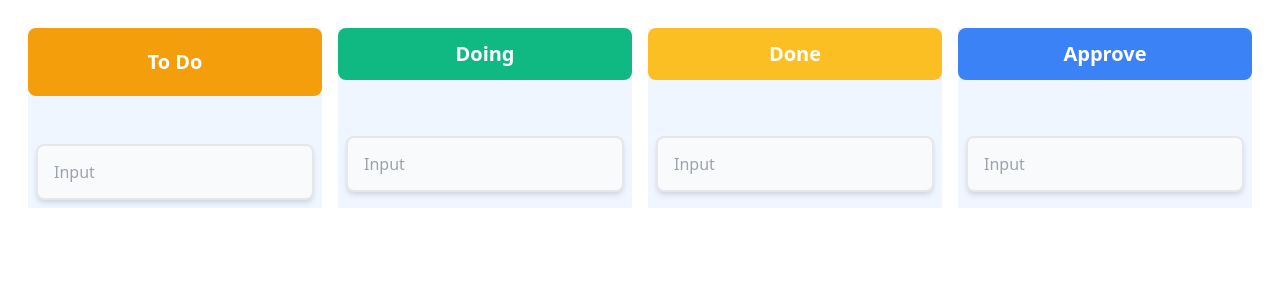
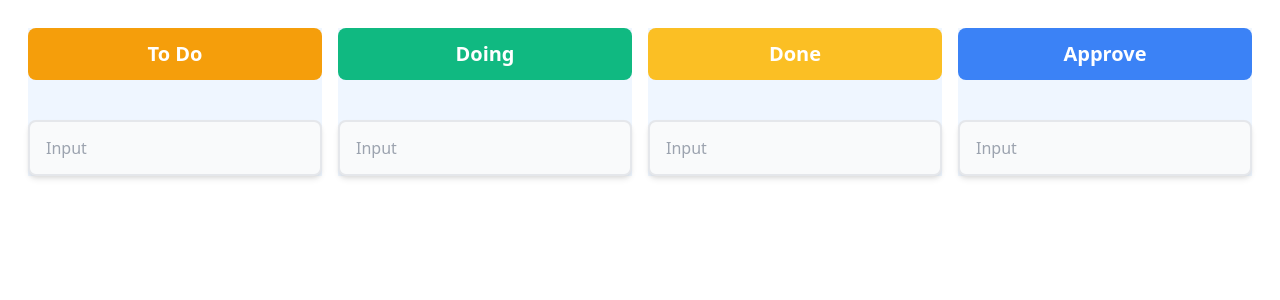
Before and after one commit to pluemthnn/morph-Interns, a React (Create React App) app: page / in a window 1280 px wide. Shown: the top 300 px of the page. Built offline with nearby package versions, Linux system fonts and the light colour scheme.

Commit message:
update components

```diff
--- a/src/App.js
+++ b/src/App.js
@@ -5,7 +5,7 @@ import Input from "./components/Input.js";
 function App() {
   return (
     <div className="grid grid-cols-4 gap-4 p-7">
-      <Header className="border-8 border-opacity-0 rounded-lg	flex bg-yellow-500" name="To Do"></Header>
+      <Header className="rounded-lg	flex bg-yellow-500" name="To Do"></Header>
       <Header className="rounded-lg	flex bg-green-500" name="Doing"></Header>
       <Header className="rounded-lg	flex bg-yellow-400" name="Done"></Header>
       <Header className="rounded-lg	flex bg-blue-500" name="Approve"></Header>
--- a/src/components/Header.js
+++ b/src/components/Header.js
@@ -16,7 +16,7 @@ export default function Header(props){
         </div>
         <div className="max-h-7xl my-auto pt-10">
             <div className="flex items-center justify-between flex-wrap">
-                <div className="md:w-full border-8 border-opacity-0">
+                <div className="md:w-full">
                     <Input placeholder="Input"></Input>
                 </div>
             </div>
```
